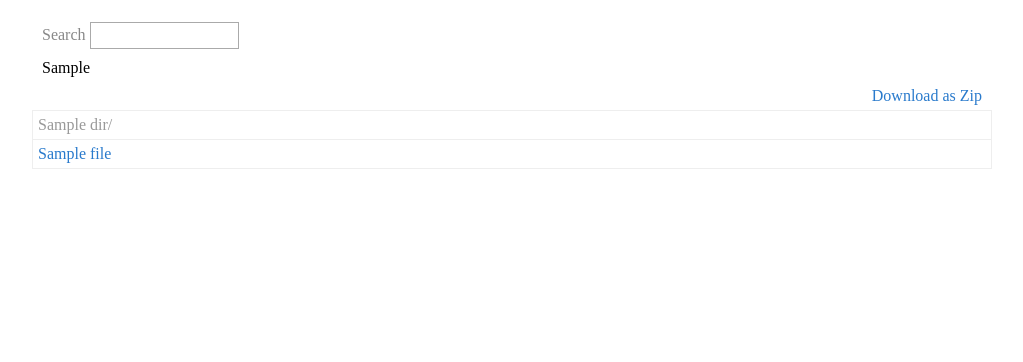
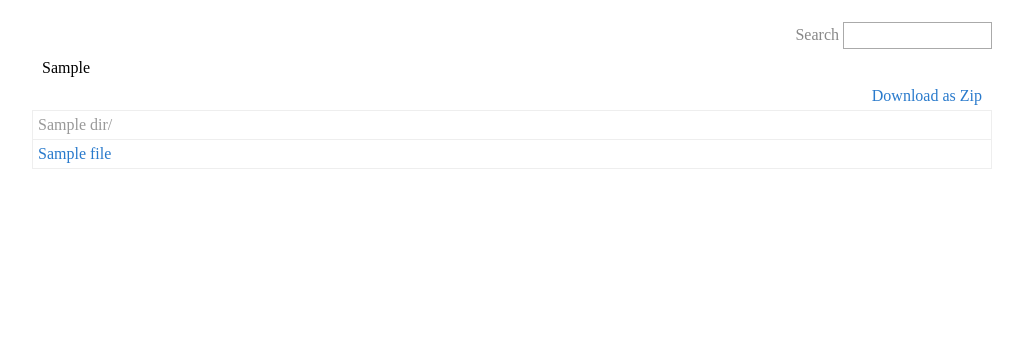
Before and after one commit to dash1291/smexplorer, a Django app: template explorer/templates/directory.html in a window 1280 px wide. Shown: the part 58-420 px from the top of the page, without its empty margins (168-1191 px from the left). Run offline with Django 3.2, Linux system fonts and the light colour scheme; the template is opened without the code that fills it: most values are stand-ins (such as "Sample title", 1, 10 or a date in 2020).

Commit message:
Resposition search

```diff
--- a/explorer/templates/directory.html
+++ b/explorer/templates/directory.html
@@ -10,6 +10,7 @@
 		<span>Search</span>
 		<input id="search-text" type="text" size="15"/>
 	</div>
+	<div class="clearfix"/>
 
 	<div id="breadcrumb"></div>
 	<div id="search-overlay"></div>
--- a/static/css/directory.css
+++ b/static/css/directory.css
@@ -77,6 +77,7 @@
 #search {
 	margin-bottom: 10px;
 	padding-left: 10px;
+	float: right;
 }
 #search input {
 	border: 1px solid #aaa;
```
Also changed, not shown: 1 other file.
